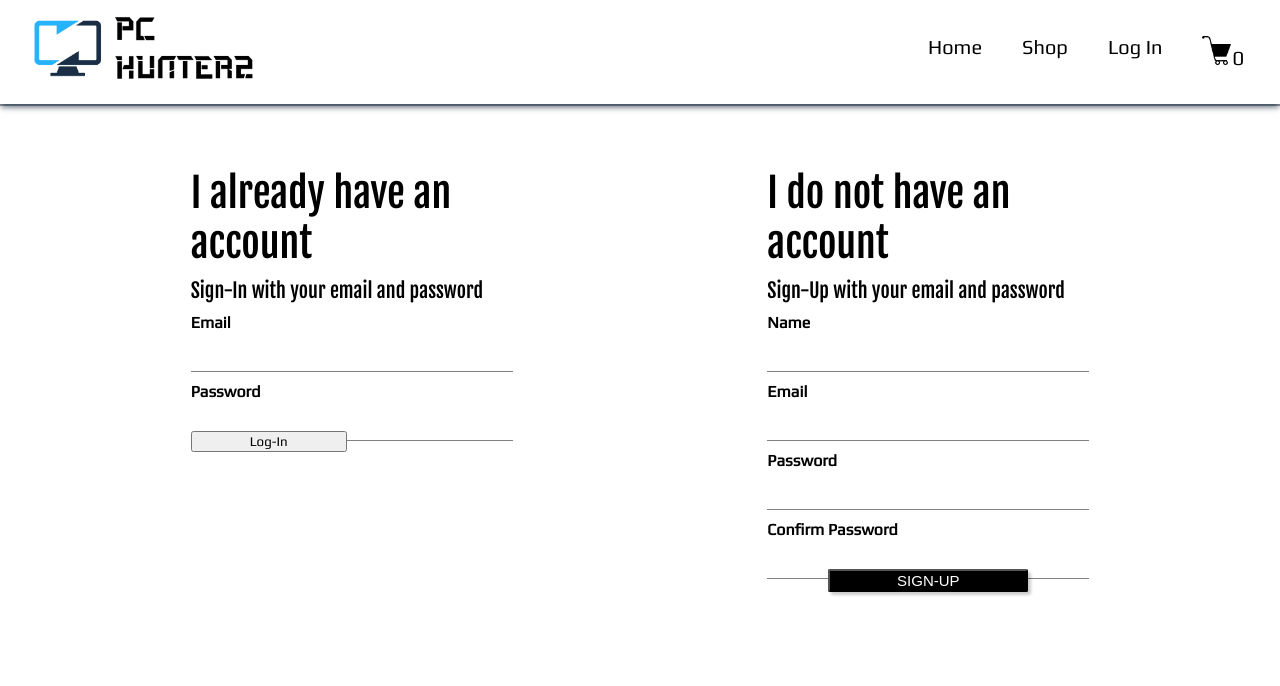
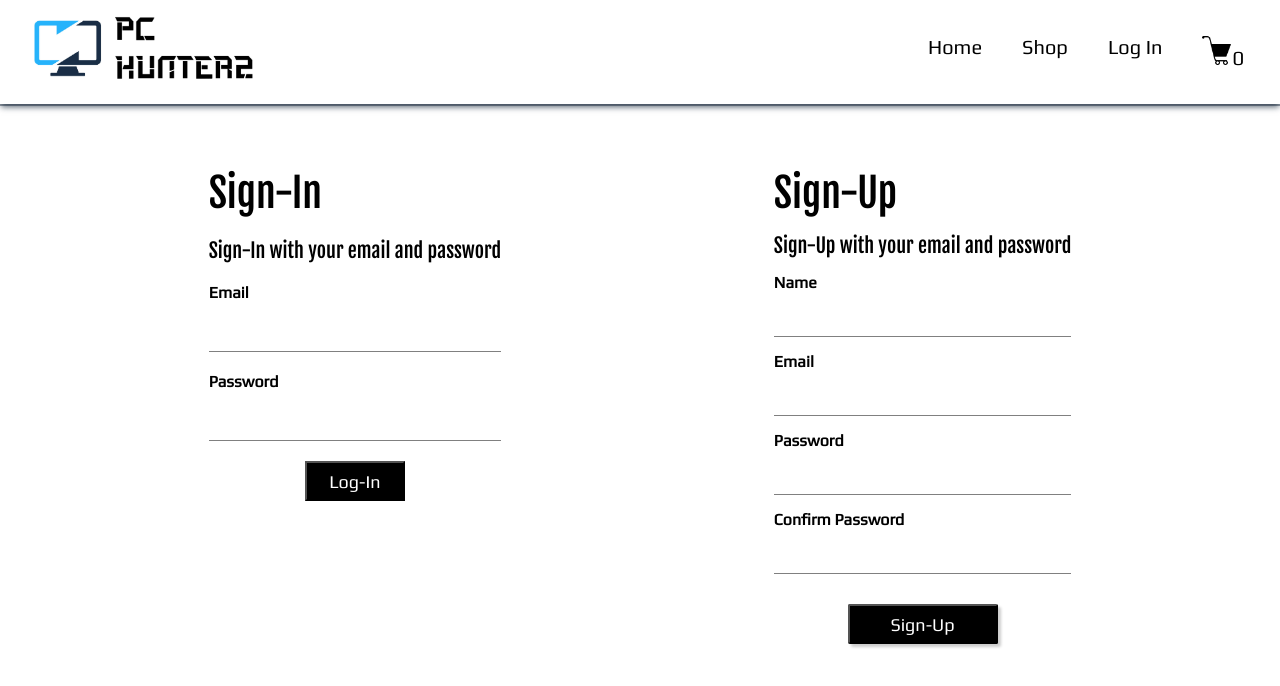
Before and after one commit to jyotirmoy1997/PC-Hunters, a React (Vite) app in the folder client/: page /log-in in a window 1280 px wide. Shown: the top 686 px of the page. Built offline with nearby package versions, Linux system fonts and the light colour scheme; no server answers.

Commit message:
Fixed add to cart option in product page, fixed CSS in LogIn page, Fixed CSS in Checkout Page and added Message for empty cart

```diff
--- a/client/src/components/checkout-item.component/checkout-item.component.jsx
+++ b/client/src/components/checkout-item.component/checkout-item.component.jsx
@@ -2,6 +2,7 @@ import './checkout-item.styles.css'
 import { useDispatch, useSelector } from 'react-redux'
 import { removeCartItem, updateCartItem } from '../../features/cart/cartSlice'
 import { selectUser } from '../../features/user/userSlice'
+import deleteIcon from "../../../public/icons/trash.png"
 
 const CheckOutItem = ({cartItem, products}) => {
     const dispatch = useDispatch()
@@ -39,7 +40,9 @@ const CheckOutItem = ({cartItem, products}) => {
                 </div>
                 </span>
             <span className='price'>{price}</span>
-            <div className='remove-button' onClick={removeCartItemHandler} >&#10005;</div>
+            <div className='remove-button' onClick={removeCartItemHandler} >
+                <img src={deleteIcon} alt="" height={30} width={30} />
+            </div>
         </div>
     )
 
--- a/client/src/components/log-in/log-in.styles.css
+++ b/client/src/components/log-in/log-in.styles.css
@@ -1,3 +1,5 @@
+@import url('https://fonts.googleapis.com/css2?family=Changa&display=swap');
+
 .log-in-wrapper{
     display: flex;
     width: 100%;
--- a/client/src/components/product-page/product-page.component.jsx
+++ b/client/src/components/product-page/product-page.component.jsx
@@ -18,7 +18,7 @@ const ProductPage = () => {
         dispatch(addCartItem({user : user.userId, product : product._id, quantity : quantity}))
     }
 
-    console.log(product)
+    console.log(Object.keys(user).length === 0)
     const incrementQuantity = () => {
         setQuantity(quantity + 1)
     }
@@ -46,7 +46,11 @@ const ProductPage = () => {
                                 </div>
                                 <h3>Price : ${product.price * quantity}</h3>
                             </div>
-                            <button id="cart-add-btn" onClick={addProductToCart}>Add to Cart</button>
+                            {
+                                Object.keys(user).length === 0 ?
+                                <button id="cart-add-btn" onClick={() => navigate('/log-in')}>Sign In to Buy</button> :
+                                <button id="cart-add-btn" onClick={addProductToCart}>Add to Cart</button>
+                            }
                         </div>
 
                     </div>
--- a/client/src/components/sign-in.form/sign-in.form.component.jsx
+++ b/client/src/components/sign-in.form/sign-in.form.component.jsx
@@ -82,7 +82,7 @@ const SignInForm = () => {
         <div >
             <form className="wrapper-sign-in" action="" onSubmit={onSubmitHandler}>
 
-                <div className="el1">I already have an account</div>
+                <div className="el1">Sign-In</div>
 
                 <div className="el2">Sign-In with your email and password</div>
 
@@ -108,7 +108,6 @@ const SignInForm = () => {
 
 
                 <button className="el7" onClick={onSubmitHandler}>Log-In</button>
-                {/* <Button   content={"Sign-In"} /> */}
 
             </form>
 
--- a/client/src/components/sign-in.form/sign-in.form.styles.css
+++ b/client/src/components/sign-in.form/sign-in.form.styles.css
@@ -10,7 +10,7 @@
     grid-template-columns: repeat(2, 1fr);
     grid-template-rows: repeat(8, 1fr);
     height: 350px;
-    grid-gap: 10px;
+    grid-gap: 20px;
     padding: 4em;
 }
 
@@ -31,13 +31,17 @@
     font-weight: bold;
 }
 .el7, .el8{
-    grid-row: 8/9;
-    margin-top: -30px;
-    margin-bottom: 20px;
+    grid-row: 7/8;
+    grid-column: 1/-1;
+    margin: 0 auto;
+    height: 40px;
+    width: 100px;
+    color: white;
+    background-color: black;
+    font-size: 18px;
 }
 
 .el4, .el6{
-    /* border-radius: 5px; */
     height: 30px;
     border-top: none;
     border-left: none;
@@ -56,6 +60,12 @@
     box-shadow: none;
 }
 
+.el7:hover{
+    background-color: #303f9f;
+    cursor: pointer;
+}
+
+
 #sign-in-email::after, #sign-in-password::after{
     content: attr(data);
     color: red;
--- a/client/src/components/sign-up.form/sign-up.form.component.jsx
+++ b/client/src/components/sign-up.form/sign-up.form.component.jsx
@@ -55,7 +55,7 @@ const SignUpForm = () => {
     return(
         <div>
             <form className="wrapper-signup" action="" onSubmit={onSubmitHandler}>
-                <div className="it1">I do not have an account</div>
+                <div className="it1">Sign-Up</div>
                 <div className="it2">Sign-Up with your email and password</div>
                 <label className="it3" htmlFor="">Name</label>
                 <input className="it4" type="text"
--- a/client/src/components/sign-up.form/sign-up.form.styles.css
+++ b/client/src/components/sign-up.form/sign-up.form.styles.css
@@ -6,8 +6,8 @@
     display: grid;
     grid-template-columns: repeat(2, 1fr);
     grid-template-rows: repeat(12, 1fr);
-    grid-gap: 10px;
-    height: 500px;
+    grid-gap: 15px;
+    height: 600px;
     padding: 4em;
 }
 
@@ -46,17 +46,13 @@
 
 .it11{
     grid-row: 12/13;
-    width: 200px;
-    margin-top: -30px;
-    margin-bottom: 10px;
-    margin-left: auto;
-    margin-right: auto;
+    width: 150px;
+    margin: 0 auto;
     background-color: black;
     color: white;
     border-radius: 2px;
-    font-family: 'Saira', sans-serif;
-    text-transform: uppercase;
-    font-size: 15px;
+    font-size: 18px;
+    height: 40px;
     box-shadow: 3px 3px 3px rgba(0, 0, 0, 0.2)
 }
 
--- a/client/src/routes/checkout/checkout.component.jsx
+++ b/client/src/routes/checkout/checkout.component.jsx
@@ -7,6 +7,7 @@ import { selectProducts } from "../../features/products/productSlice";
 import { nanoid } from 'nanoid'
 import axios from "axios";
 import { selectUser } from "../../features/user/userSlice";
+import { Fragment } from "react";
 
 const CheckOut = () => {
     const cartItems = useSelector(selectAllCartItems)
@@ -25,7 +26,13 @@ const CheckOut = () => {
         }
     }
     return(
-
+        <Fragment>
+            {
+                cartItems.length === 0 ?
+                <div className="empty-checkout-page">
+                    <h1>Cart is Empty</h1>
+                    <button className="back-to-shop" onClick={() => navigate("/shop")}>Go Back to Shopping</button>
+                </div> :
                 <div className="checkout-container">
                     <div className="checkout-header">
                         <div className="header-block">
@@ -38,21 +45,23 @@ const CheckOut = () => {
                             <span>Quantity</span>
                         </div>
                         <div className="header-block">
-                    <span>Price</span>
+                            <span>Price (&#8377;)</span>
                         </div>
                         <div className="header-block">
                             <span>Remove</span>
                         </div>
                     </div>
-
-            <div>
+                    <div className="checkout-items">
                         {
                             cartItems.map((cartItem) => <CheckOutItem key={nanoid()} products={products} cartItem={cartItem} />)
                         }
                     </div>
-           <div className="total">${cartTotal}</div>
-           <button className="el7" onClick={makePayment}>Go to Payment</button>
+                    <div className="total">&#8377; {cartTotal}</div>
+                    <button className="payment-btn" onClick={makePayment}>Go to Payment</button>
                 </div>
+            }
+        </Fragment>
+
     )
 }
 
--- a/client/src/routes/checkout/checkout.styles.css
+++ b/client/src/routes/checkout/checkout.styles.css
@@ -1,5 +1,6 @@
 .checkout-container {
-    width: 55%;
+    width: 95%;
+    max-width: 800px;
     min-height: 90vh;
     display: flex;
     flex-direction: column;
@@ -31,3 +32,43 @@
   .checkout-container .checkout-header .header-block:last-child{
     width: 8%;
   }
+
+.empty-checkout-page{
+  padding: 2em;
+  width: 80%;
+  max-width: 300px;
+  display: flex;
+  flex-direction: column;
+  align-items: center;
+  margin: 0 auto;
+}
+
+.back-to-shop{
+  height: 50px;
+  width: 200px;
+  background-color: #303f9f;
+  color: white;
+  font-size: 18px;
+  border-radius: 5px;
+}
+
+.back-to-shop:hover{
+  cursor: pointer;
+}
+
+.checkout-items{
+  width: 100%;
+}
+
+.payment-btn{
+  background-color: #006A4E;
+  color: white;
+  height: 50px;
+  width: 200px;
+  font-size: 18px;
+  border-radius: 5px;
+}
+
+.payment-btn:hover{
+  cursor: pointer;
+}
```
Also changed, not shown: client/public/icons/trash.png (added), 1 other file (tests, documents, lock files or other folders). Lines whose indentation alone changed are shown as unchanged.
